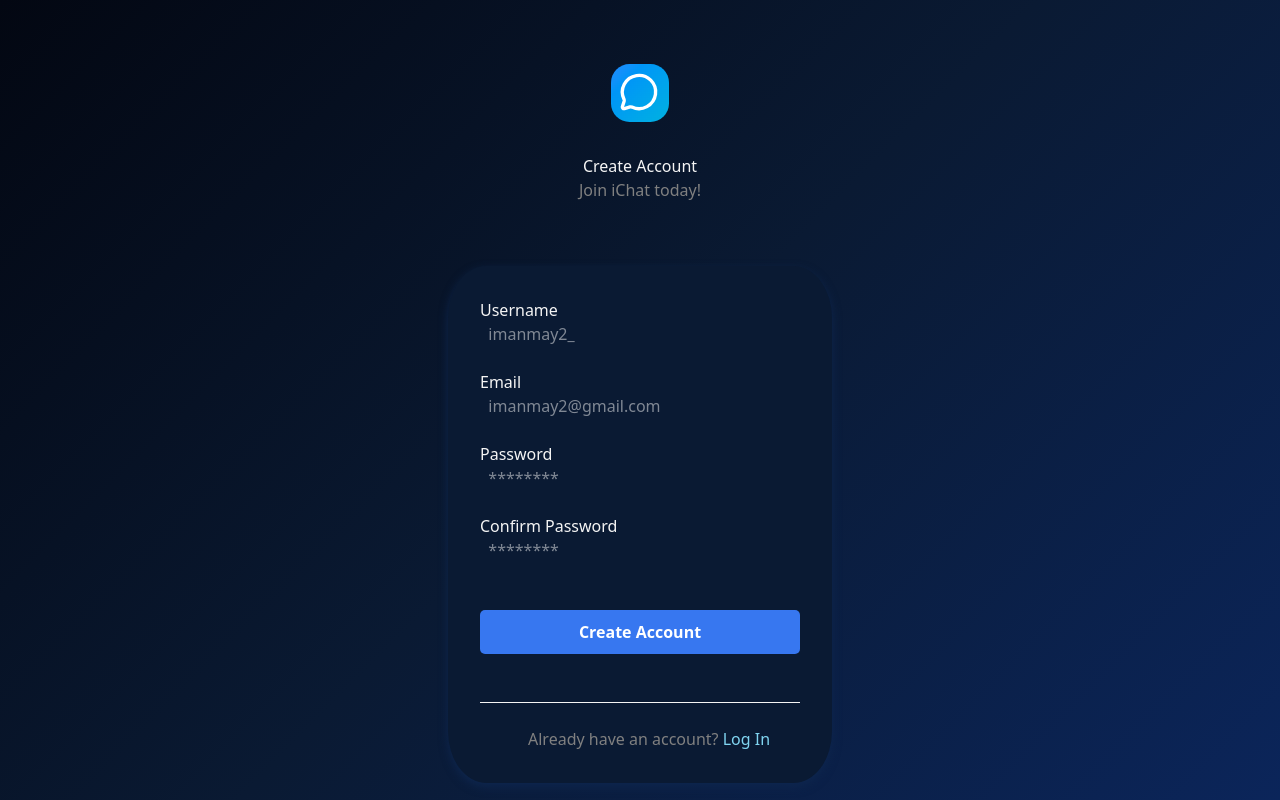
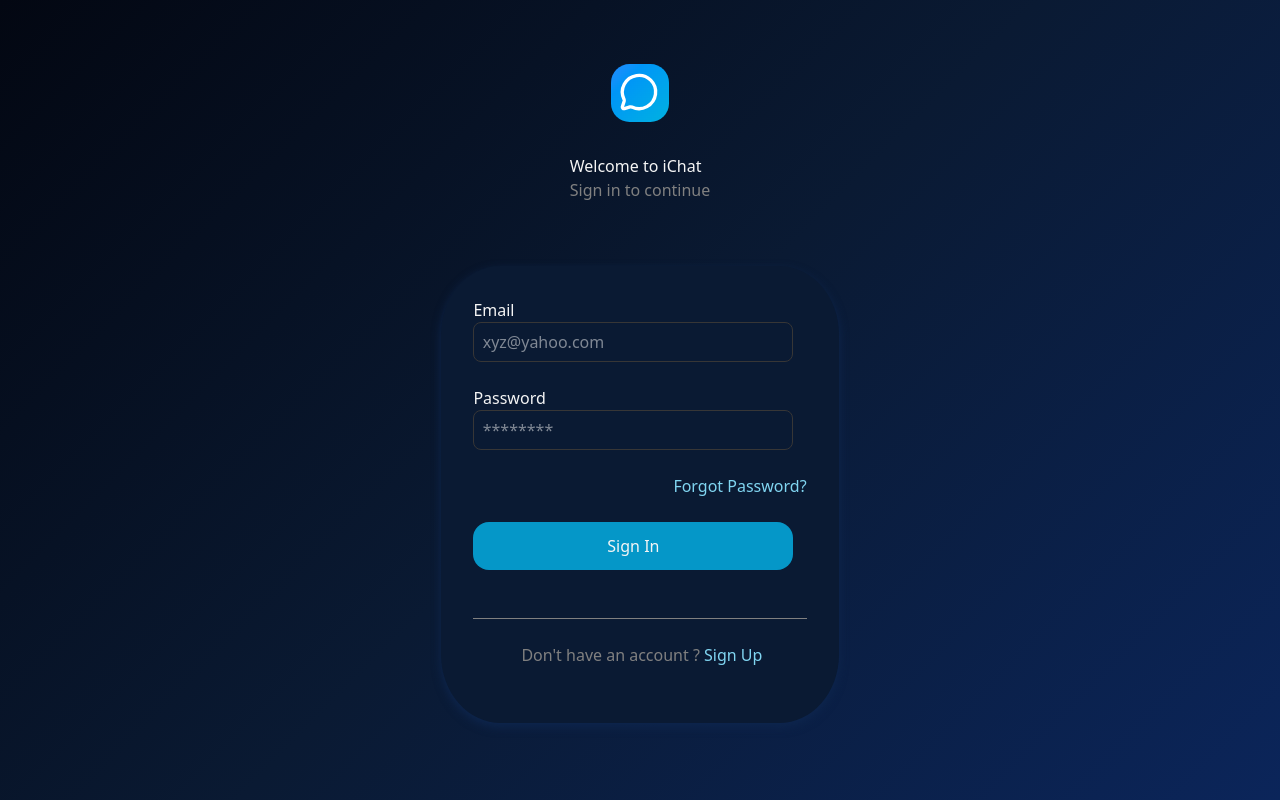
Before and after one commit to imanmay2/iChat_, a React (Vite) app in the folder client/: page / in a window 1280 px wide. Built offline with nearby package versions, Linux system fonts and the light colour scheme; the HTML template or start-up script is replaced by a standard one.

Commit message:
Linking done ,with the signup and the login page...

```diff
--- a/client/src/auth/AuthPage.tsx
+++ b/client/src/auth/AuthPage.tsx
@@ -1,14 +1,16 @@
 import styles from "./css/AuthPage.module.css";
+import React from "react";
 import logo from "./iChat.png";
 import Login from "./Login";
 import Signup from "./Signup";
 
 const AuthPage = (): any => {
+  let [isLogin,setIsLogin]=React.useState<boolean>(true);
   return (
     <>
       <div className={styles.main}>
        <div className={styles.logo}><img src={logo} alt="image"/></div>
-       <Signup />
+       {isLogin?<Login setIsLogin={setIsLogin} />:<Signup setIsLogin={setIsLogin} />}
       </div>
     </>
   )
--- a/client/src/auth/Login.tsx
+++ b/client/src/auth/Login.tsx
@@ -1,5 +1,9 @@
 import styles from "./css/login.module.css";
-const Login = (): any => {
+import React from "react";
+type Props={
+  setIsLogin:React.Dispatch<React.SetStateAction<boolean>>;
+}
+const Login = ({setIsLogin}: Props): any => {
   return (
     <div className={styles.main}>
       <div>
@@ -23,7 +27,7 @@
         <button className={styles.btn}>Sign In</button> <br /><br />
         <br />
         <hr/> <br />
-        <p className={styles.style1}>Don't have an account ? <span className={styles.style2}>Sign Up</span></p> <br />
+        <p className={styles.style1}>Don't have an account ? <span className={styles.style2} onClick={()=>setIsLogin(false)}>Sign Up</span></p> <br />
       </div>
     </div>
   )
--- a/client/src/auth/Signup.tsx
+++ b/client/src/auth/Signup.tsx
@@ -1,5 +1,10 @@
 import styles from './css/Signup.module.css';
-const Signup = () => {
+import React from 'react';
+interface Props{
+    setIsLogin:React.Dispatch<React.SetStateAction<boolean>>
+}
+
+const Signup = ({setIsLogin}: Props) => {
   return (
     <div className={styles.main}>
     Create Account<span className={styles.signupText}>Join iChat today!</span>
@@ -21,7 +26,7 @@
         <br />
         <button className={styles.signupButton}>Create Account</button> <br />
         <br /><hr /> <br />
-        <p className={styles.loginText}>Already have an account? <span className={styles.style2}>Log In</span></p>
+        <p className={styles.loginText}>Already have an account? <span className={styles.style2} onClick={()=>setIsLogin(true)}>Log In</span></p>
      </div>
   </div>
   )
```
